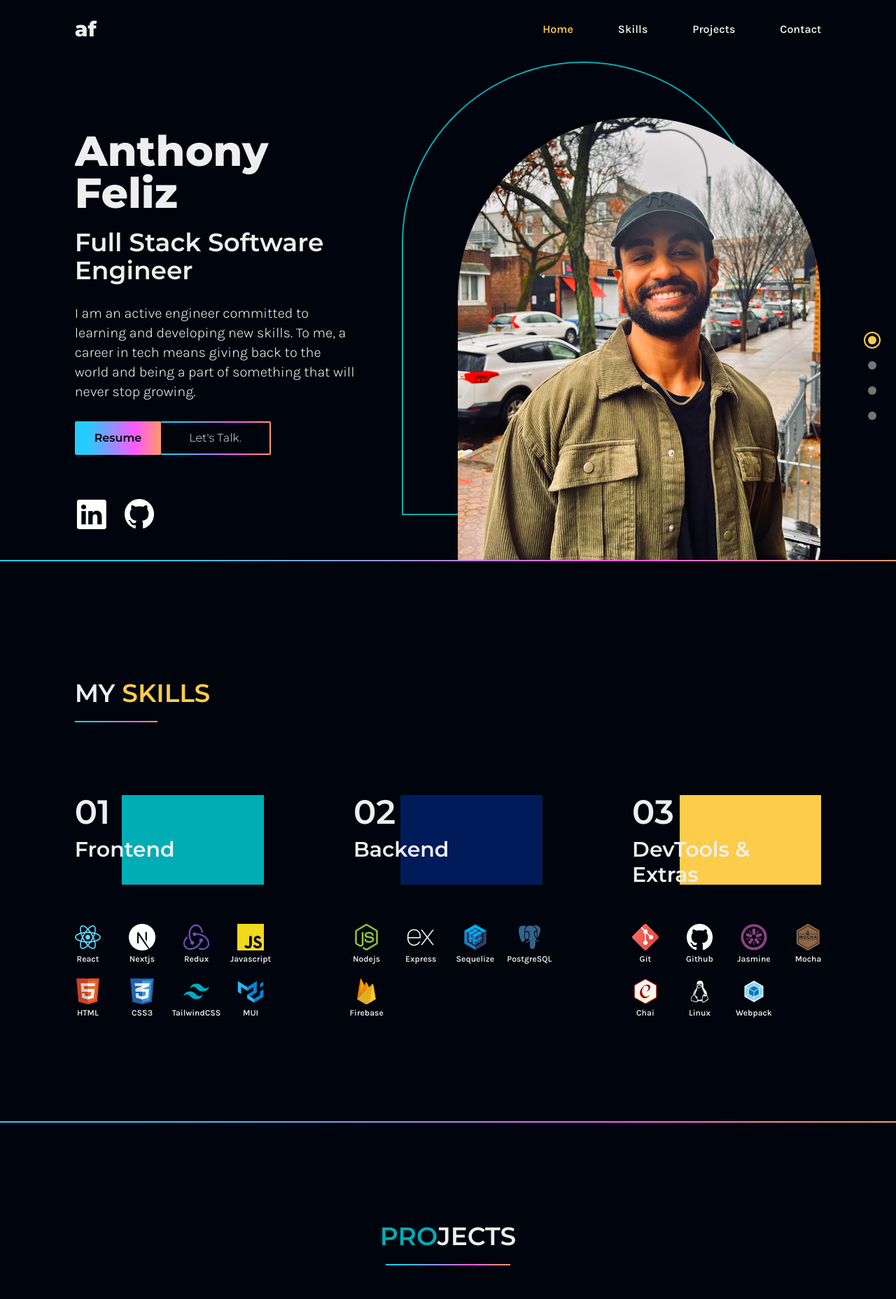
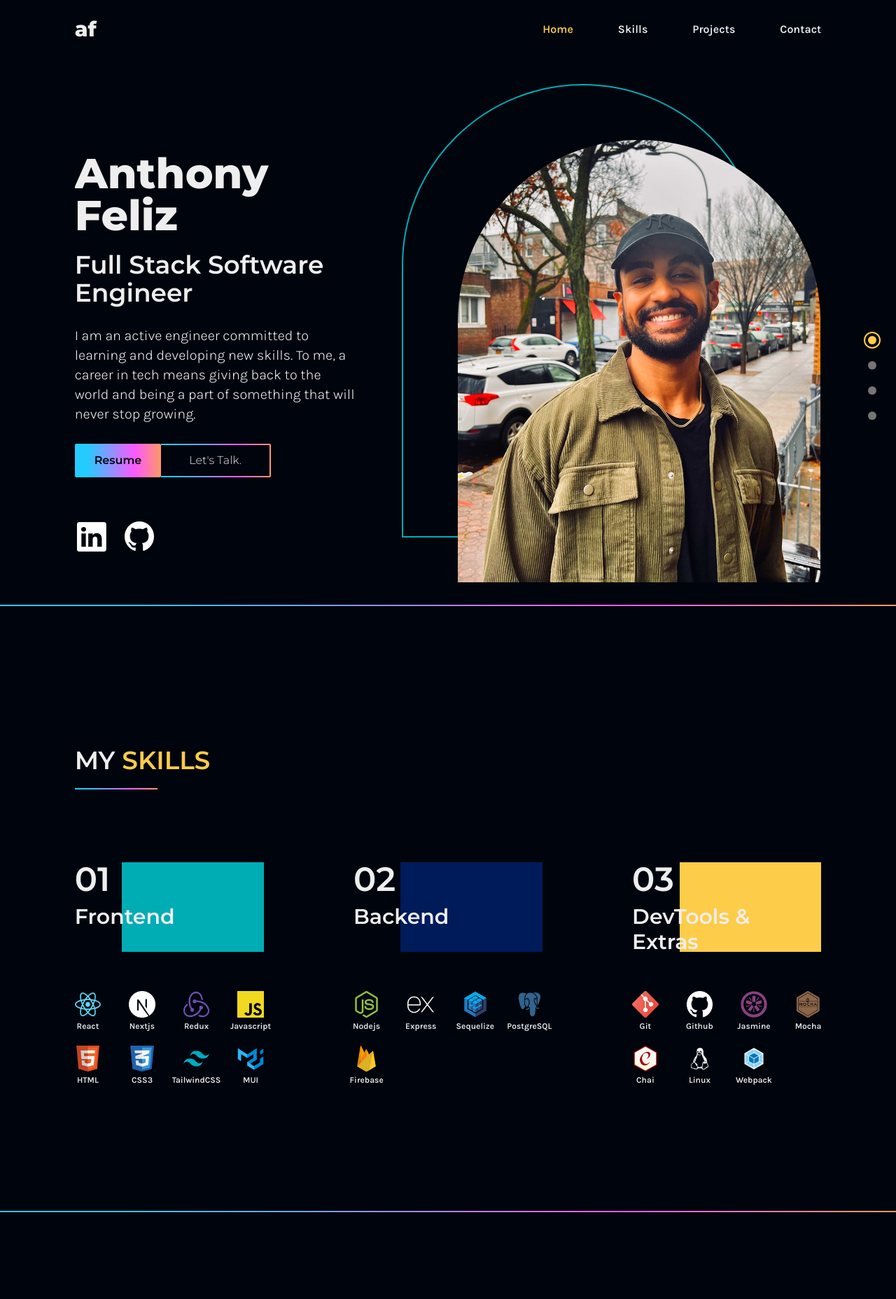
Before and after one commit to arfgit/ant-portfolio, a React (Create React App) app: page / in a window 1280 px wide. Shown: the top 1856 px of the page at 70% size. Built offline with nearby package versions, Linux system fonts and the light colour scheme; grey boxes are pictures that could not be loaded.

Commit message:
minor issue with project section

```diff
--- a/src/App.js
+++ b/src/App.js
@@ -29,28 +29,27 @@ function App() {
   }, []);
 
   return (
-    <div className="app">
+    <div className="app space-y-8">
+      {" "}
+      {/* Add space-y-* utility class for spacing */}
       {/* NAVBAR */}
       <Navbar
         selectedPage={selectedPage}
         setSelectedPage={setSelectedPage}
         isTopOfPage={isTopOfPage}
       />
-
       {/* PARTICLES */}
       {isAboveMediumScreens && (
         <div className="absolute">
           <ParticleBackground />
         </div>
       )}
-
       {/* LANDING */}
       <div className="w-5/6 mx-auto md:h-full overflow-hidden">
         {isAboveMediumScreens && (
           <Dots selectedPage={selectedPage} setSelectedPage={setSelectedPage} />
         )}
         <motion.div
-          className="mb-0 md:mb-[-200px]"
           amount="all"
           onViewportEnter={() => setSelectedPage("home")}
         >
@@ -58,11 +57,9 @@ function App() {
         </motion.div>
       </div>
       <LineGradient />
-
       {/* SKILLS */}
       <div className="w-5/6 mx-auto md:h-full">
         <motion.div
-          className="mb-0 md:mb-[-200px]"
           amount="all"
           onViewportEnter={() => setSelectedPage("skills")}
         >
@@ -70,11 +67,9 @@ function App() {
         </motion.div>
       </div>
       <LineGradient />
-
       {/* PROJECTS */}
       <div className="w-5/6 mx-auto">
         <motion.div
-          className="mb-0 md:mb-[-200px]"
           amount="all"
           onViewportEnter={() => setSelectedPage("projects")}
         >
@@ -82,18 +77,15 @@ function App() {
         </motion.div>
       </div>
       <LineGradient />
-
       {/* CONTACT */}
       <div className="w-5/6 mx-auto md:h-full">
         <motion.div
-          className="mb-0 md:mb-[-200px]"
           amount="all"
           onViewportEnter={() => setSelectedPage("contact")}
         >
           <Contact />
         </motion.div>
       </div>
-
       {/* FOOTER */}
       <Footer setSelectedPage={setSelectedPage} />
     </div>
```
